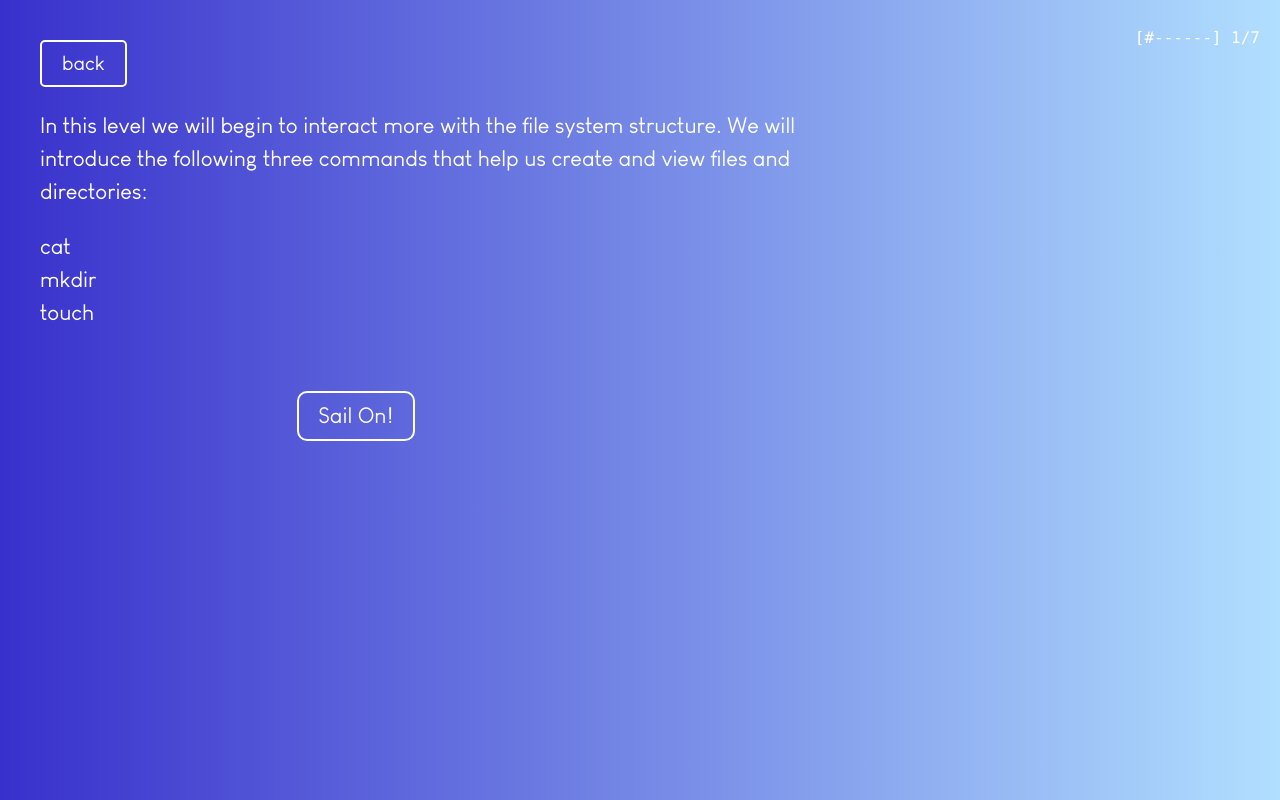
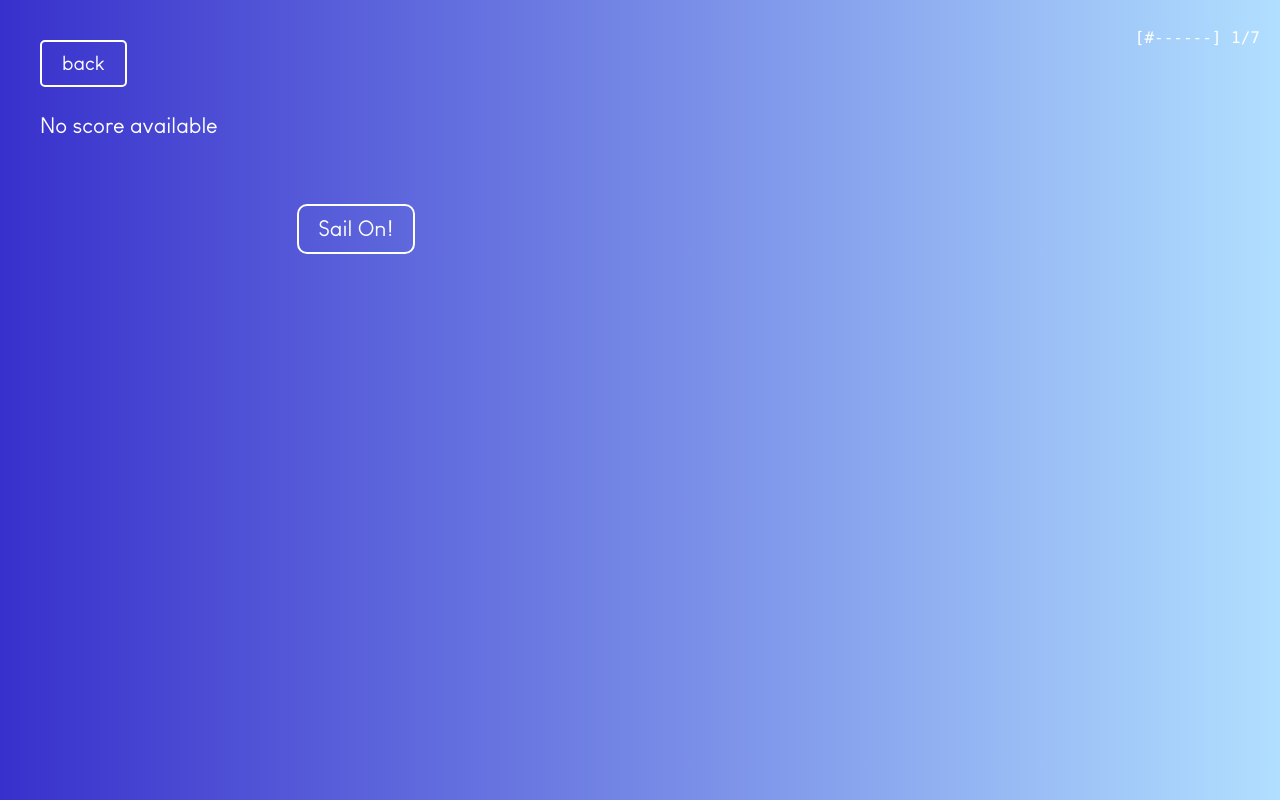
Before and after one commit to AlexiAndAbi/Navigator, a React (Vite) app in the folder Navigator/: page /#/Yay in a window 1280 px wide. Built offline with nearby package versions, Linux system fonts and the light colour scheme.

Commit message:
more changes

```diff
--- a/Navigator/src/pages/Testing/yay.jsx
+++ b/Navigator/src/pages/Testing/yay.jsx
@@ -1,39 +1,42 @@
-import React, { useEffect } from "react"; // Import useEffect here
+import React, { useState, useRef, useEffect } from "react";
 import "./Testing.css";
 import { useNavigate } from "react-router-dom";
 
 function CongratulationsPage() {
   const navigate = useNavigate();
+  const [score, setScore] = useState(null);
+  const [time, setTime] = useState(null);
+
+  useEffect(() => {
+    // Retrieve the score and time from localStorage
+    const savedScore = localStorage.getItem("score");
+    const savedTime = localStorage.getItem("time");
+
+    if (savedScore && savedTime) {
+      setScore(savedScore);
+      setTime(savedTime);
+    }
+  }, []);
 
   const handleNavigation = () => {
+    localStorage.removeItem("score");
+    localStorage.removeItem("time");
     navigate("/Play");
   };
 
   const handleNavigation2 = () => {
+    localStorage.removeItem("score");
+    localStorage.removeItem("time");
     navigate("/Unit1-Contents");
   };
 
-  // Preload images for the animations
-  useEffect(() => {
-    const preloadImages = (srcArray) => {
-      srcArray.forEach((src) => {
-        const img = new Image();
-        img.src = src;
-      });
-    };
-
-    const kelpImages = [
-      "/images/kelp0.png",
-      "/images/kelp1.png",
-      "/images/kelp2.png",
-    ];
-    // Preload both sets of images
-    preloadImages(kelpImages);
-  }, []);
-
   return (
     <div className="gradient_background">
-      <button className="back-button" onClick={handleNavigation} style={{ border: "2px solid white" }}>
+      <button
+        className="back-button"
+        onClick={handleNavigation}
+        style={{ border: "2px solid white" }}
+      >
         back
       </button>
 
@@ -50,16 +53,18 @@ function CongratulationsPage() {
       </div>
 
       <div className="content">
-        <p>
-          In this level we will begin to interact more with the file system
-          structure. We will introduce the following three commands that help us
-          create and view files and directories:
-        </p>
-        <p>
-          cat
-          <br /> mkdir
-          <br /> touch
-        </p>
+        {score && time ? (
+          <div>
+            <p>
+              Congratulations! You've completed Navigator.<br /><br /> You earned a score of{" "}
+              {score} and completed the final mini-game in a time of {time}{" "}
+              seconds! <br /><br />I hope you enjoyed this resource to help you learn unix
+              commands. You can do this... and you belong here.
+            </p>
+          </div>
+        ) : (
+          <p>No score available</p>
+        )}
         <button
           className="navigate-button"
           onClick={handleNavigation2}
@@ -73,38 +78,3 @@ function CongratulationsPage() {
 }
 
 export default CongratulationsPage;
-
-
-
-/*import React, { useEffect, useState } from 'react';
-
-const CongratulationsPage = () => {
-  const [score, setScore] = useState(null);
-  const [time, setTime] = useState(null);
-
-  useEffect(() => {
-    // Retrieve the score and time from localStorage
-    const savedScore = localStorage.getItem('score');
-    const savedTime = localStorage.getItem('time');
-
-    if (savedScore && savedTime) {
-      setScore(savedScore);
-      setTime(savedTime);
-    }
-  }, []);
-
-  return (
-    <div>
-      {score && time ? (
-        <div>
-          <h1>Congratulations!</h1>
-          <p>You completed the game with a score of {score} and a time of {time} seconds!</p>
-        </div>
-      ) : (
-        <p>No score available</p>
-      )}
-    </div>
-  );
-};
-
-export default CongratulationsPage;*/
```
